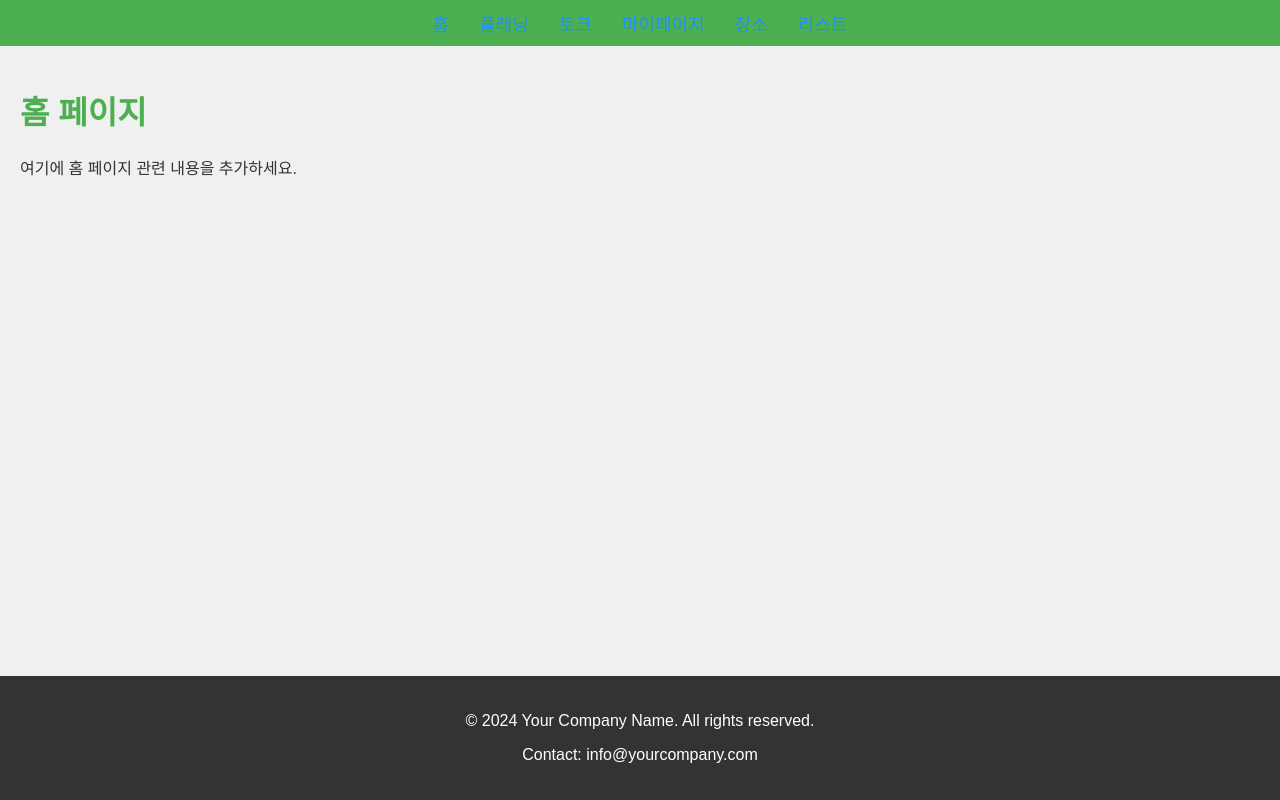
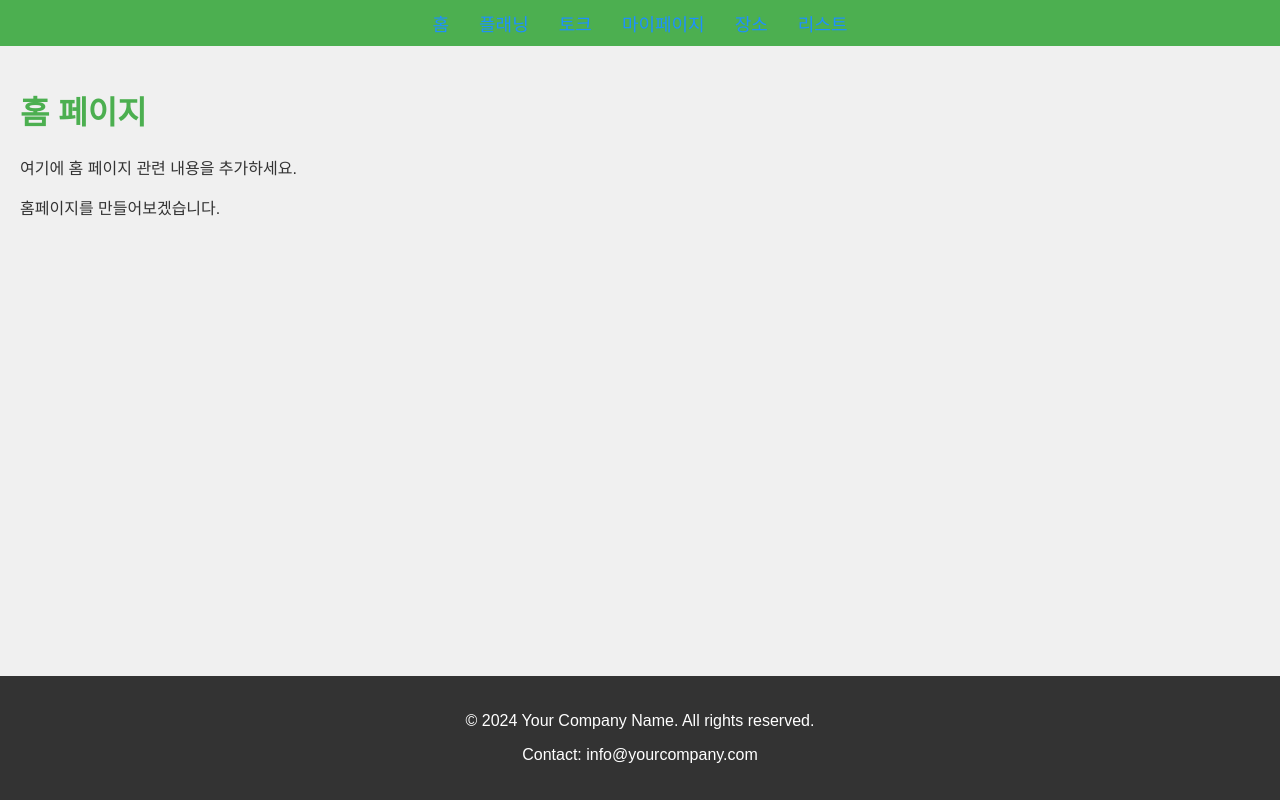
Before and after one commit to fuciple0/YeogiPlan_Project, a React (Vite) app: page / in a window 1280 px wide. Built offline with nearby package versions, Linux system fonts and the light colour scheme.

Commit message:
p 요소 하나 추가했습니다.

```diff
--- a/src/pages/Home.jsx
+++ b/src/pages/Home.jsx
@@ -15,6 +15,7 @@ const Home = () => {
     <HomeContainer>
       <Title>홈 페이지</Title>
       <p>여기에 홈 페이지 관련 내용을 추가하세요.</p>
+      <p>홈페이지를 만들어보겠습니다.</p>
     </HomeContainer>
   );
 };
```
